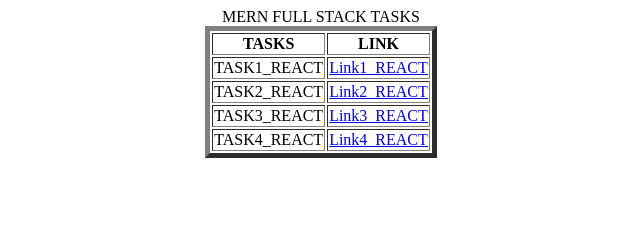
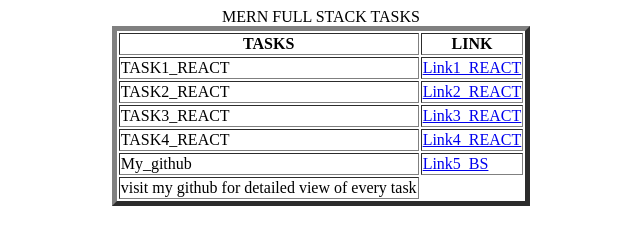
Before and after one commit to srujanapple/react_task-s_LINKS, a plain HTML site: page index.html in a window 1280 px wide. Shown: the whole page, without its empty margins (319-959 px from the left). Drawn offline with Linux system fonts and the light colour scheme.

Commit message:
Update index.html

```diff
--- a/index.html
+++ b/index.html
@@ -26,14 +26,14 @@
             <td>TASK4_REACT</td>
             <td><a href="task4_REACT.html">Link4_REACT</a></td>
         </tr>
-        <!-- <tr>
-            <td>TASK5_BS</td>
-            <td><a href="task5BS.html">Link5_BS</a></td>
+         <tr>
+            <td>My_github</td>
+            <td><a href="https://github.com/srujanapple?tab=repositories">Link5_BS</a></td>
         </tr>
         <tr>
-            <td>TASK6_BS</td>
-            <td><a href="task6BS.html">Link6_BS</a></td>
-        </tr> -->
+            <td>visit my github for detailed view of every task</td>
+<!--             <td><a href="task6BS.html">Link6_BS</a></td> -->
+        </tr>
     </table>
 </body>
 </html>
```
